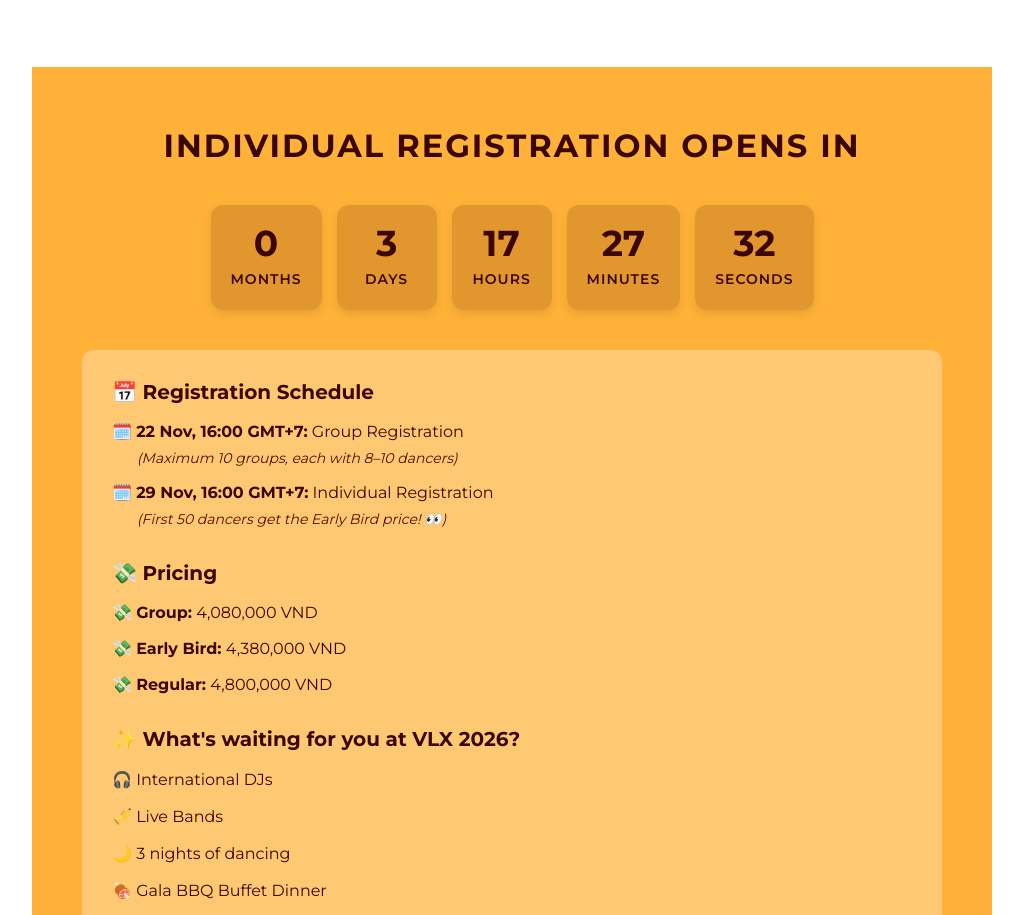
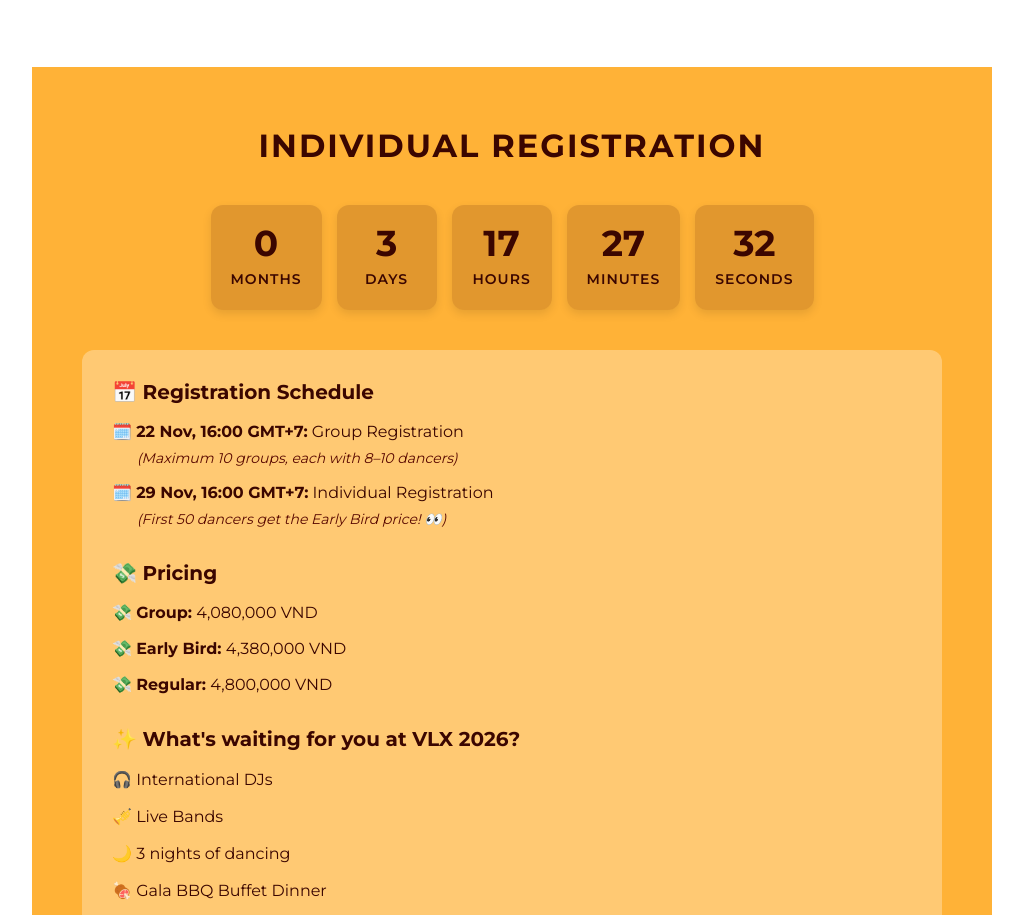
Before and after one commit to MsQdeB/the-vlx2026, an Angular app: page / in a window 1280 px wide. Shown: the part 3620-4535 px from the top of the page, without its empty margins (128-1151 px from the left). Built offline with nearby package versions, Linux system fonts and the light colour scheme.

Commit message:
remove open in in registration

```diff
--- a/src/app/feature/registrations/registrations.html
+++ b/src/app/feature/registrations/registrations.html
@@ -1,6 +1,6 @@
 <div class="registrations-container" id="registrations">
   <div class="registrations-content">
-    <h3 class="registrations-title">INDIVIDUAL REGISTRATION OPENS IN</h3>
+    <h3 class="registrations-title">INDIVIDUAL REGISTRATION</h3>
 
     <!-- Countdown Timer -->
     @if (showCountdown) {
```
